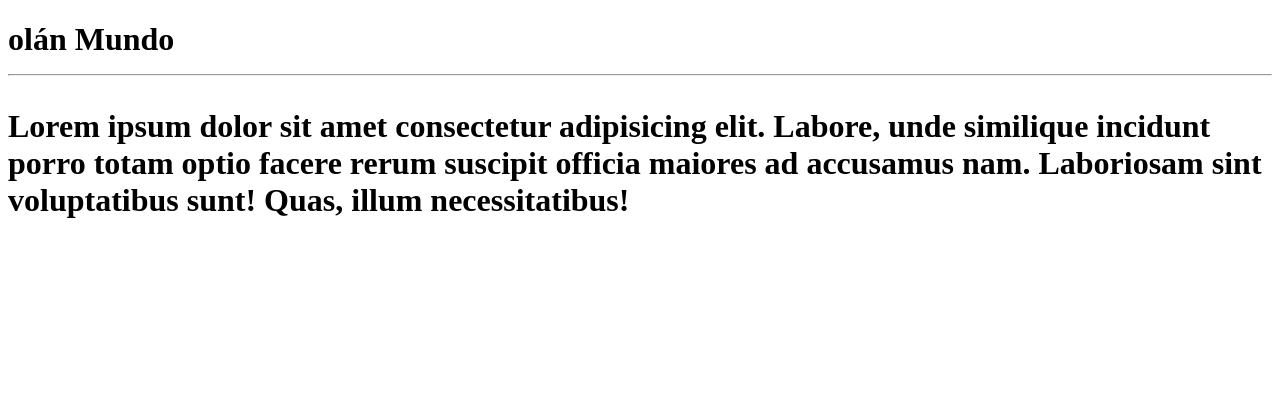
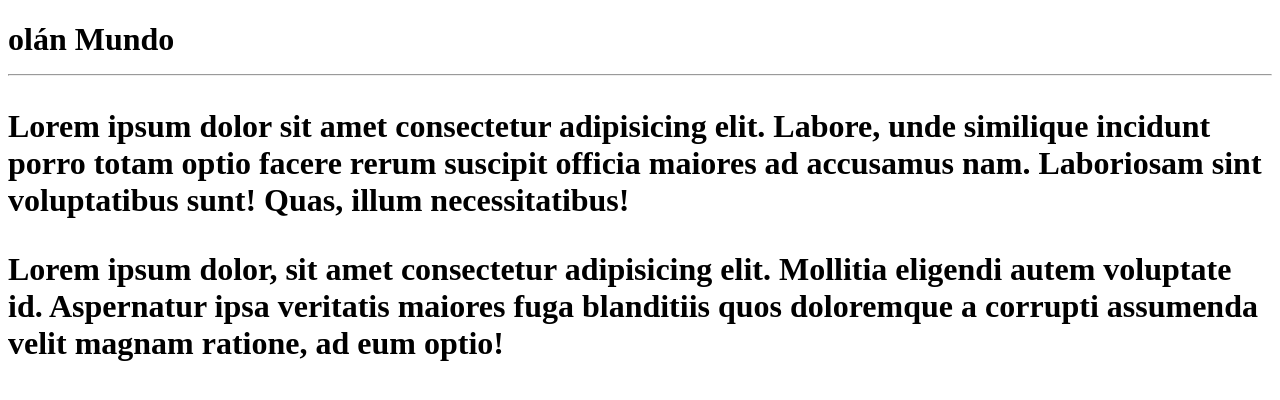
Before and after one commit to gleison25SN/OLA-MUNDO, a plain HTML site: page site-exemplo/index.HTML in a window 1280 px wide. Drawn offline with Linux system fonts and the light colour scheme.

Commit message:
adicionei um paragrafo

```diff
--- a/site-exemplo/index.HTML
+++ b/site-exemplo/index.HTML
@@ -10,7 +10,7 @@
  <h1>olán Mundo
     <hr>
     <p>Lorem ipsum dolor sit amet consectetur adipisicing elit. Labore, unde similique incidunt porro totam optio facere rerum suscipit officia maiores ad accusamus nam. Laboriosam sint voluptatibus sunt! Quas, illum necessitatibus!
-
+<p>Lorem ipsum dolor, sit amet consectetur adipisicing elit. Mollitia eligendi autem voluptate id. Aspernatur ipsa veritatis maiores fuga blanditiis quos doloremque a corrupti assumenda velit magnam ratione, ad eum optio!</p>
     </p>
  </h1>
 </body>
```
